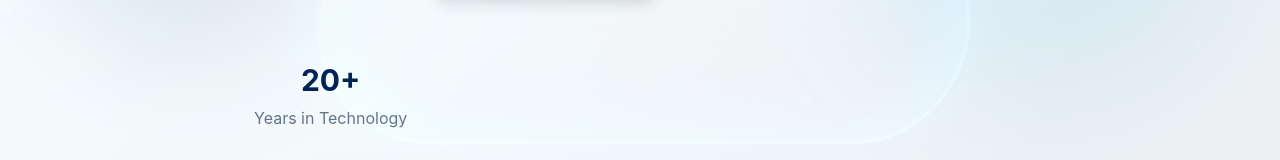
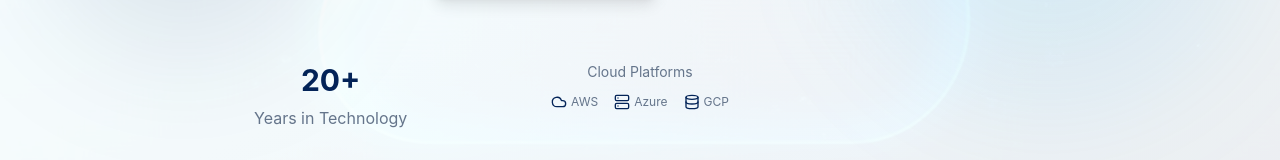
Before and after one commit to sethgagnon/aicloudops-showcase, a React (Vite) app: page / in a window 1280 px wide. Shown: the part 463-623 px from the top of the page. Built offline with nearby package versions, Linux system fonts and the light colour scheme; no server answers; the database is empty.

Commit message:
Add cloud provider logos

```diff
--- a/src/components/Hero.tsx
+++ b/src/components/Hero.tsx
@@ -1,4 +1,4 @@
-import { ArrowRight, Download, ExternalLink } from 'lucide-react';
+import { ArrowRight, Download, ExternalLink, Cloud, Server, Database } from 'lucide-react';
 import { Link } from 'react-router-dom';
 import heroImage from '@/assets/hero-bg.jpg';
 const Hero = () => {
@@ -44,8 +44,21 @@ const Hero = () => {
               <div className="text-muted-foreground">Years in Technology</div>
             </div>
             <div className="text-center">
-
-
+              <div className="text-sm text-muted-foreground mb-3">Cloud Platforms</div>
+              <div className="flex justify-center items-center gap-4">
+                <div className="flex items-center gap-1 text-xs text-muted-foreground">
+                  <Cloud className="h-4 w-4 text-primary" />
+                  <span>AWS</span>
+                </div>
+                <div className="flex items-center gap-1 text-xs text-muted-foreground">
+                  <Server className="h-4 w-4 text-primary" />
+                  <span>Azure</span>
+                </div>
+                <div className="flex items-center gap-1 text-xs text-muted-foreground">
+                  <Database className="h-4 w-4 text-primary" />
+                  <span>GCP</span>
+                </div>
+              </div>
             </div>
 
           </div>
```
